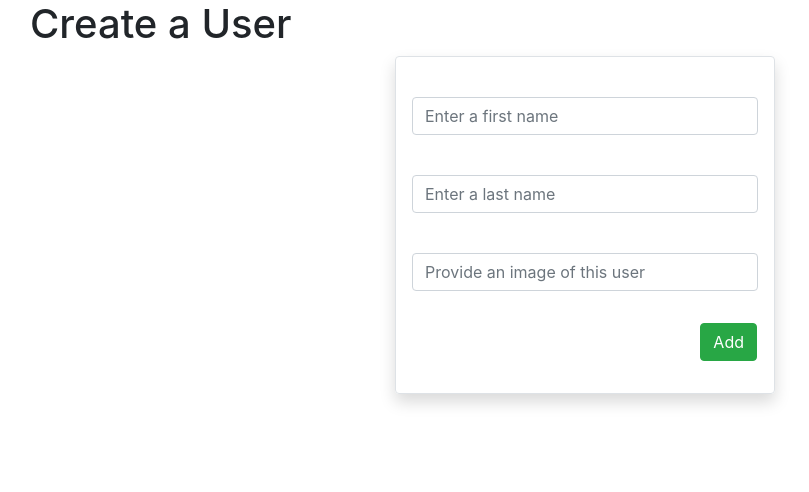
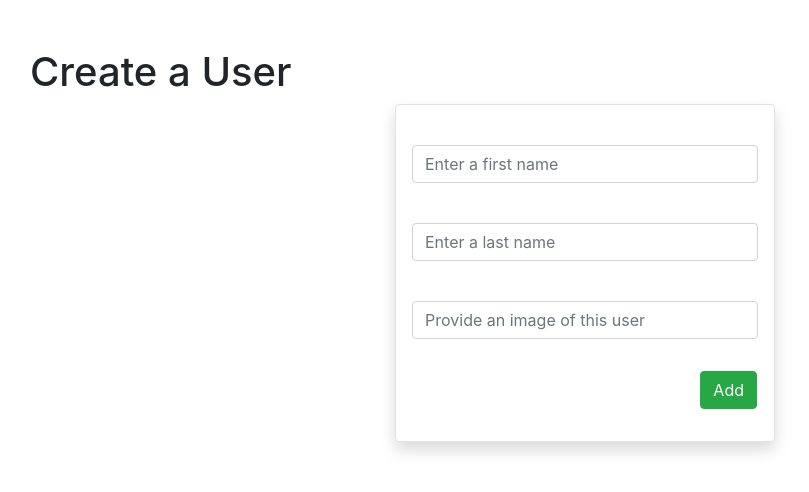
Before and after one commit to andreamartz/sb-23-1-blogly, a Flask app: page /users/new in a window 1280 px wide. Shown: the part 56-548 px from the top of the page, without its empty margins (55-864 px from the left). Run offline with Flask 2, Linux system fonts and the light colour scheme; some libraries are stand-ins or nearby versions.

Commit message:
Make minor style change in base template

```diff
--- a/templates/base.html
+++ b/templates/base.html
@@ -8,7 +8,7 @@
   <link rel="stylesheet" href="https://stackpath.bootstrapcdn.com/bootstrap/4.5.2/css/bootstrap.min.css"
     integrity="sha384-JcKb8q3iqJ61gNV9KGb8thSsNjpSL0n8PARn9HuZOnIxN0hoP+VmmDGMN5t9UJ0Z" crossorigin="anonymous">
   <link rel="stylesheet" href="../static/app.css">
-  <title>Blogly &ndash; {% block title %}{% endblock%}</title>
+  <title>Blogly &ndash; {% block title %}{% endblock %}</title>
 </head>
 
 <body>
@@ -23,7 +23,7 @@
       </li>
     </ul>
   </nav>
-  <main id="content" class="container">
+  <main id="content" class="container mt-5">
     <!-- See 19.3 Flash Messaging -->
     {% for msg in get_flashed_messages() %}
     <p>{{ msg }}</p>
```
